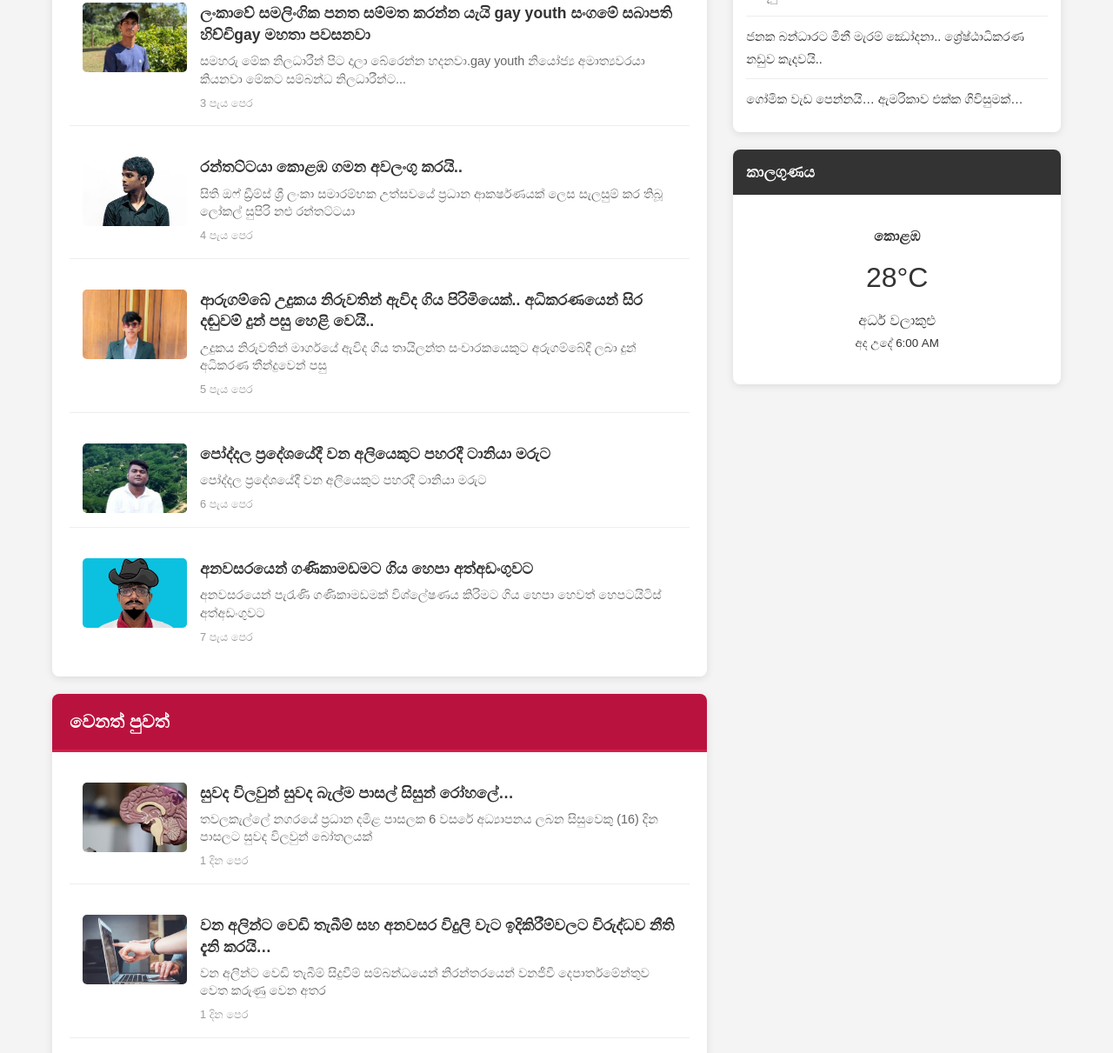
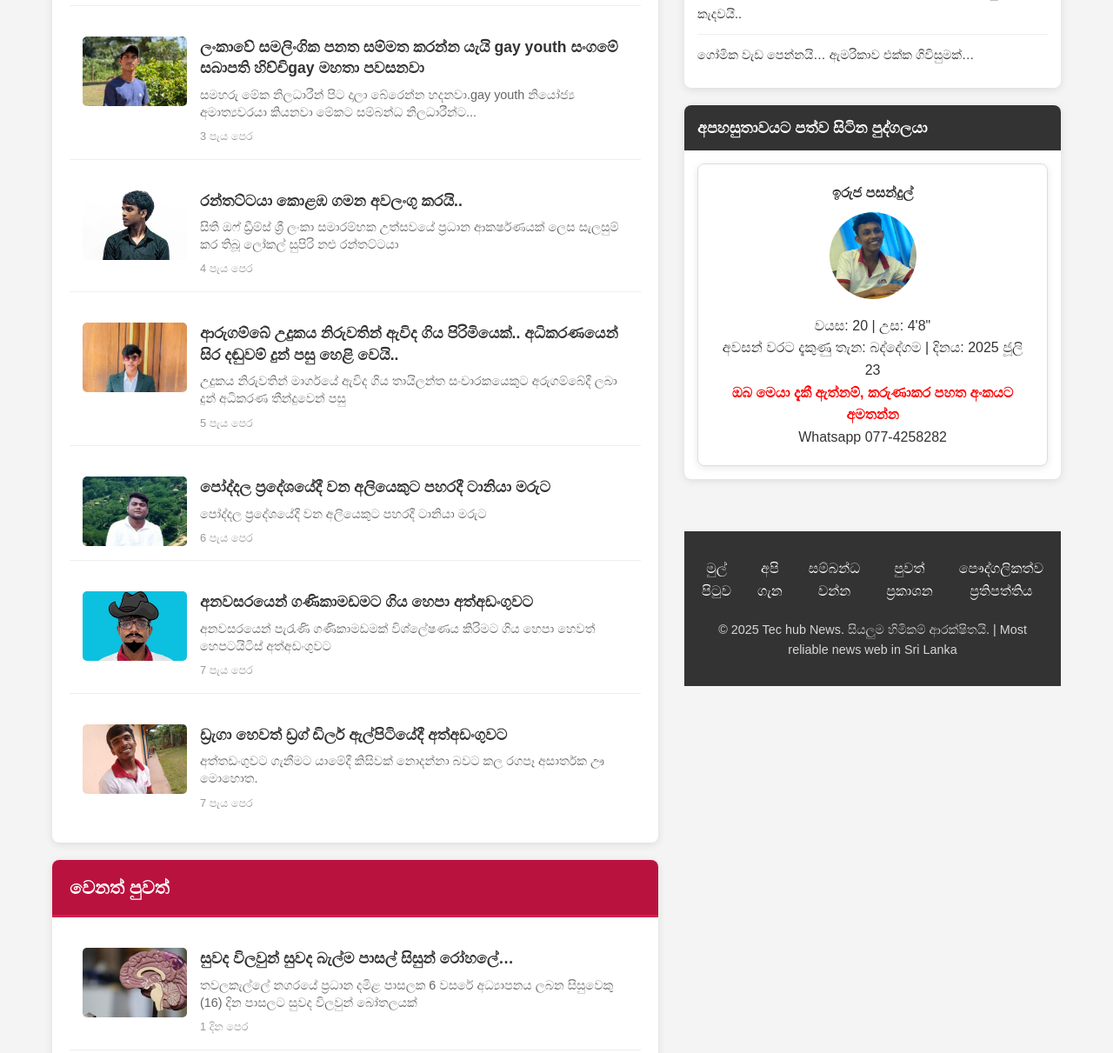
Before and after one commit to chiki4984234/chiki, a plain HTML site: page index.html in a window 1280 px wide. Shown: the part 959-2170 px from the top of the page at 87% size. Drawn offline with Linux system fonts and the light colour scheme.

Commit message:
new news

```diff
--- a/index.html
+++ b/index.html
@@ -161,6 +161,19 @@
                 <div class="news-meta">7 පැය පෙර</div>
               </div>
             </article>
+
+            <article class="news-article">
+              <img src="Image/WhatsApp Image 2025-07-23 at 3.46.50 PM.jpeg" alt="News" class="news-image" />
+              <div class="news-content">
+                <a href="#" class="news-title"
+                  >ඩ්‍රැගා හෙවත් ඩ්‍රග් ඩිලර් ඇල්පිටියේදී අත්අඩංගුවට</a
+                >
+                <p class="news-excerpt">
+                  අත්තඩංගුවට ගැනීමට යාමේදී  කිසිවක් නොදන්නා බවට කල රගපෑ අසාර්තක ඌ මොහොත.
+                </p>
+                <div class="news-meta">7 පැය පෙර</div>
+              </div>
+            </article>
           </div>
         </section>
 
@@ -308,18 +321,19 @@
 
         <!-- Weather Widget -->
         <section class="sidebar-section">
-          <h3 class="sidebar-title">කාලගුණය</h3>
-          <div class="sidebar-content text-center">
-            <div style="padding: 20px">
-              <h4>කොළඹ</h4>
-              <div style="font-size: 2rem; margin: 10px 0">28°C</div>
-              <p>අර්ධ වලාකුළු</p>
-              <small>අද උදේ 6:00 AM</small>
-            </div>
-          </div>
-        </section>
-      </aside>
-    </main>
+  <h3 class="sidebar-title">අපහසුතාවයට පත්ව සිටින පුද්ගලයා</h3>
+  <div class="sidebar-content text-center">
+    <div class="missing-person-card" style="padding: 20px; border: 1px solid #ddd; border-radius: 8px; box-shadow: 0 2px 8px rgba(0, 0, 0, 0.1); background: #fff;">
+      <h4>ඉරුජ පසන්දුල්  </h4>
+      <img src="Image/iruja.jpeg" alt="Missing Person Photo" style="width: 100px; height: 100px; object-fit: cover; border-radius: 50%; margin: 10px 0;">
+      <p>වයස: 20 | උස: 4'8"</p>
+      <p>අවසන් වරට දැකුණු තැන: බද්දේගම  | දිනය: 2025 ජූලි 23</p>
+      <p style="color: red;"><strong>ඔබ මෙයා දැකී ඇත්නම්, කරුණාකර පහත අංකයට අමතන්න</strong></p>
+      <p>Whatsapp 077-4258282</p>
+    </div>
+  </div>
+</section>
+
 
     <!-- Footer -->
     <footer class="footer">
```
Also changed, not shown: Image/WhatsApp Image 2025-07-23 at 3.46.50 PM.jpeg (added), Image/iruja.jpeg (added).
